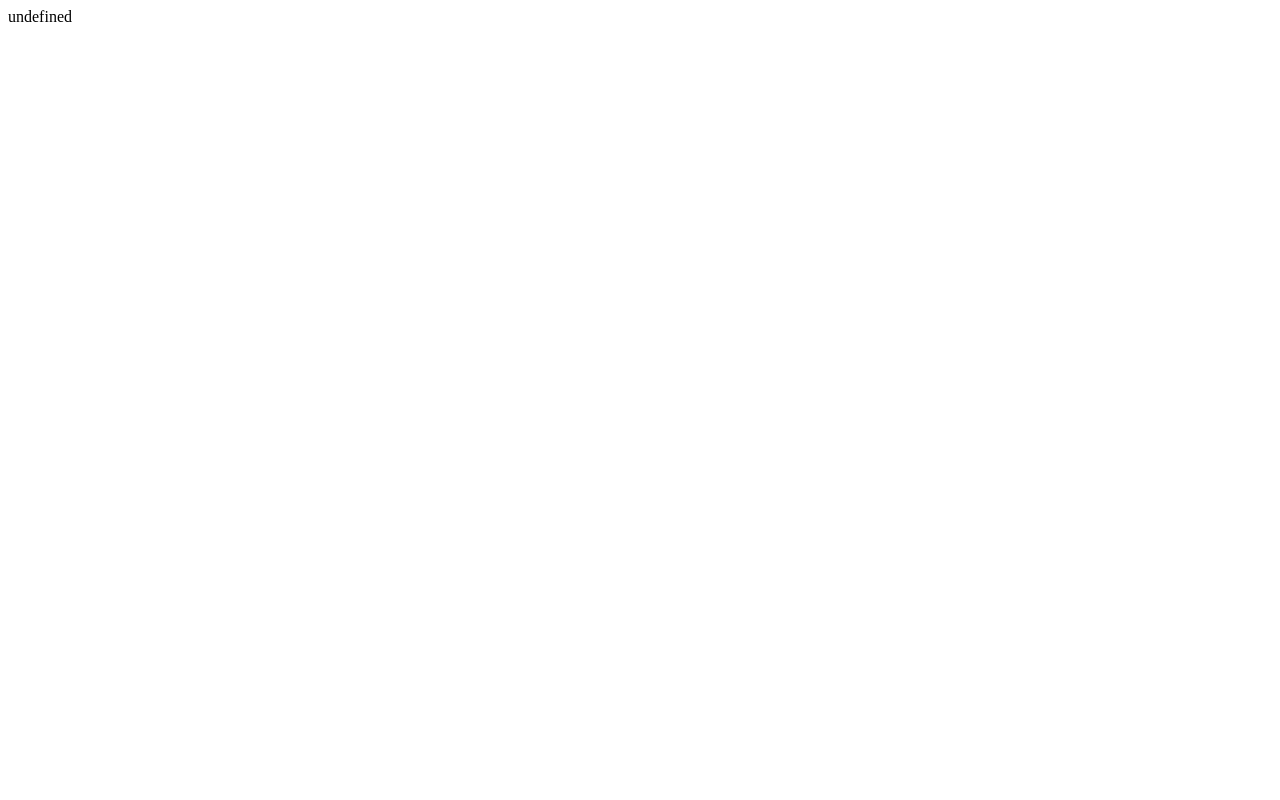
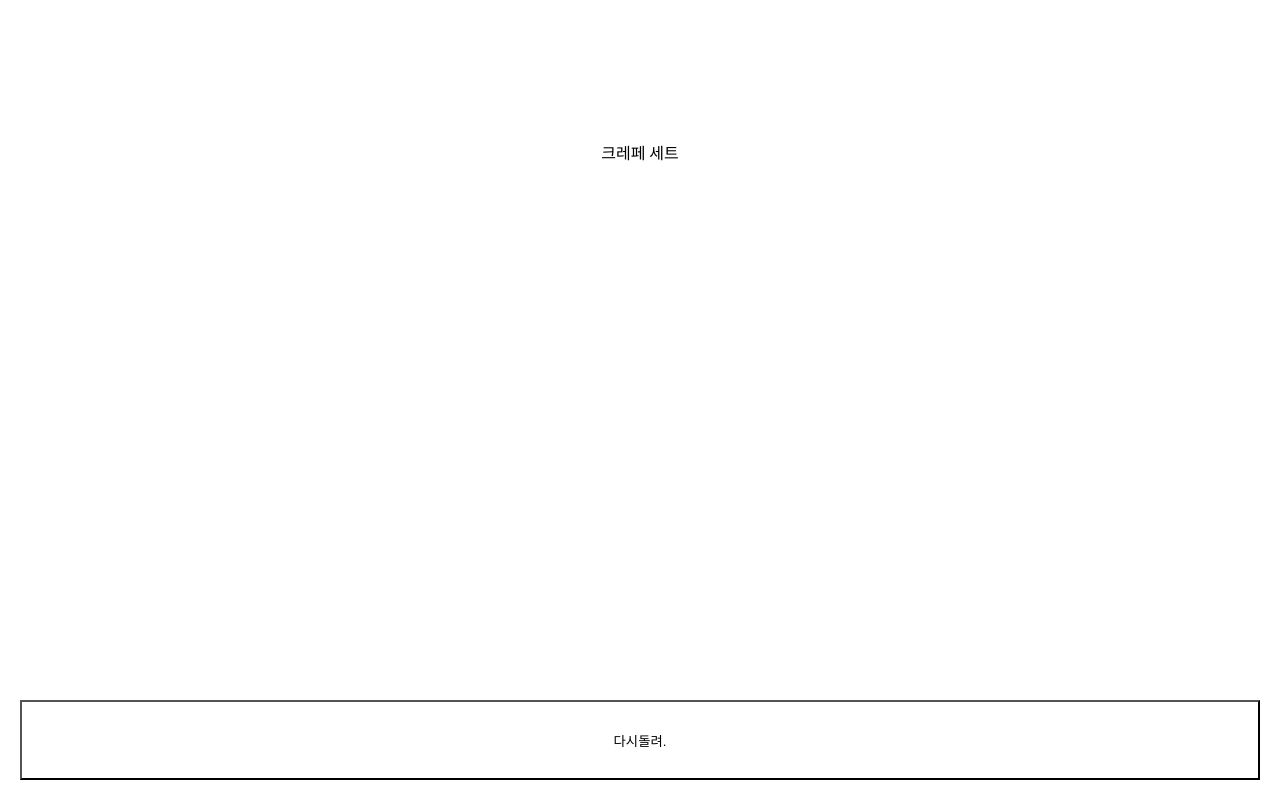
Before and after one commit to SonGwangho/foodSuggester, a plain HTML site: page index.html in a window 1280 px wide. Drawn offline with Linux system fonts and the light colour scheme.

Commit message:
floor 적용 버튼 추가가

```diff
--- a/index.html
+++ b/index.html
@@ -1,10 +1,34 @@
 <!DOCTYPE html>
+<html>
   <head>
     <title>음식 추천 사이트</title>
+    <style>
+      html,
+      body {
+        height: 100%;
+        margin: 0;
+        padding: 0;
+      }
+    </style>
     <script src="./script.js"></script>
   </head>
   <body>
-  <div>
-    <div id="food"></div>
+    <div
+      style="
+        display: flex;
+        flex-direction: column;
+        width: 100%;
+        height: 100%;
+        text-align: center;
+      "
+    >
+      <div id="food" style="margin: auto; height: 400px"></div>
+      <button
+        style="height: 80px; background-color: white; margin: 20px"
+        onclick="selectFood()"
+      >
+        다시돌려.
+      </button>
     </div>
   </body>
+</html>
--- a/script.js
+++ b/script.js
@@ -7,7 +7,7 @@ function selectFood() {
   fetch("./food.json")
     .then((response) => response.json())
     .then((foodList) => {
-      const food = foodList[Math.random() * foodList.length];
+      const food = foodList[Math.floor(Math.random() * foodList.length)];
       foodDiv.innerText = food;
     });
 }
```
Lines whose indentation alone changed are shown as unchanged.
